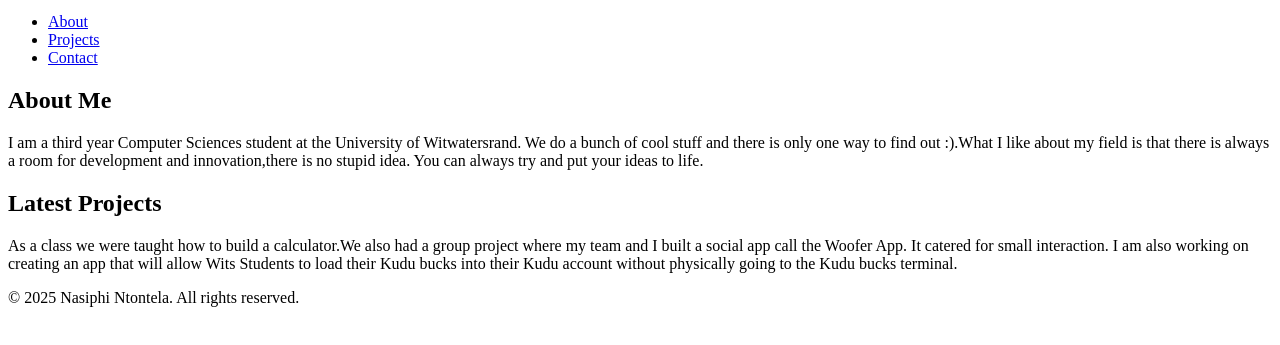
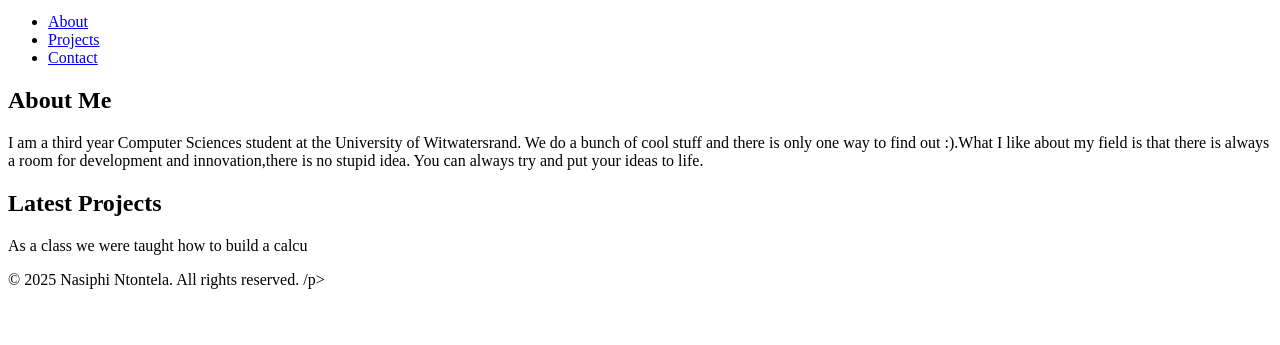
Before and after one commit to Missy-Ntontela/Portfolio.2.0, a plain HTML site: page 2673619-lab2.html in a window 1280 px wide. Shown: the part 101-446 px from the top of the page. Drawn offline with Linux system fonts and the light colour scheme.

Commit message:
Update 2673619-lab2.html

```diff
--- a/2673619-lab2.html
+++ b/2673619-lab2.html
@@ -5,6 +5,9 @@
   <meta name="viewport" content="width=device-width, initial-scale=1.0">
   <title>My Portfolio</title>
   <style>
+    body{
+      font-family=A
+    }
   </style>
 </head>
 <body>
@@ -26,11 +29,11 @@
     </section>
     <article class="card" id="projects">
       <h2>Latest Projects</h2>
-      <p>As a class we were taught how to build a calculator.We also had a group project where my team and I built a social app call the Woofer App. It catered for small interaction. I am also working on creating an app that will allow Wits Students to load their Kudu bucks into their Kudu account without physically going to the Kudu bucks terminal.</p>
-    </article>
+      <p>As a class we were taught how to build a calcu
   </main>
   <footer>
-    <p>&copy; 2025 Nasiphi Ntontela. All rights reserved.</p>
+    <p>&copy; 2025 Nasiphi Ntontela. All rights reserved.<lator.We also had a group project where my team and I built a social app call the Woofer App. It catered for small interaction. I am also working on creating an app that will allow Wits Students to load their Kudu bucks into their Kudu account without physically going to the Kudu bucks terminal.</p>
+    </article>/p>
   </footer>
 </body>
 </html>
```
